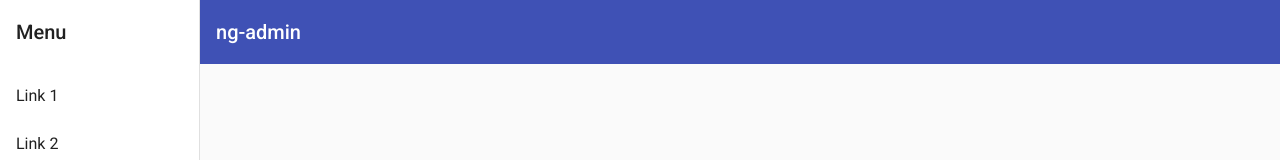
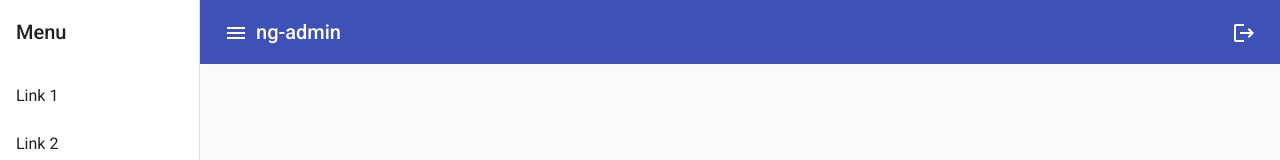
Before and after one commit to zengkid/ng-admin, an Angular app: page /admin in a window 1280 px wide. Shown: the top 160 px of the page. Built offline with nearby package versions, Linux system fonts and the light colour scheme.

Commit message:
add logout

```diff
--- a/src/app/admin/admin.component.html
+++ b/src/app/admin/admin.component.html
@@ -17,11 +17,22 @@
         aria-label="Toggle sidenav"
         mat-icon-button
         (click)="drawer.toggle()"
-        *ngIf="isHandset$ | async">
+        >
         <mat-icon aria-label="Side nav toggle icon">menu</mat-icon>
       </button>
       <span>ng-admin</span>
+      <span class="spacer"></span>
+      <button
+      mat-icon-button
+      type="button"
+      (click)="logout()"
+      >
+      <mat-icon aria-label="Side nav toggle icon" class="material-icons" >logout</mat-icon>
+    </button>
+
     </mat-toolbar>
-    <!-- Add Content Here -->
+
+    <router-outlet></router-outlet>
+
   </mat-sidenav-content>
 </mat-sidenav-container>
--- a/src/app/admin/admin.component.scss
+++ b/src/app/admin/admin.component.scss
@@ -15,3 +15,7 @@
   top: 0;
   z-index: 1;
 }
+
+.spacer {
+  flex: 1 1 auto;
+}
--- a/src/app/admin/admin.component.ts
+++ b/src/app/admin/admin.component.ts
@@ -2,6 +2,7 @@
 import { BreakpointObserver, Breakpoints } from '@angular/cdk/layout';
 import { Observable } from 'rxjs';
 import { map, shareReplay } from 'rxjs/operators';
+import { Router } from '@angular/router';
 
 @Component({
   selector: 'app-admin',
@@ -16,6 +17,11 @@
       shareReplay()
     );
 
-  constructor(private breakpointObserver: BreakpointObserver) {}
+  constructor(private router: Router, private breakpointObserver: BreakpointObserver) { }
+
+  logout() {
+    this.router.navigate(['/login'])
+
+  }
 
 }
```
